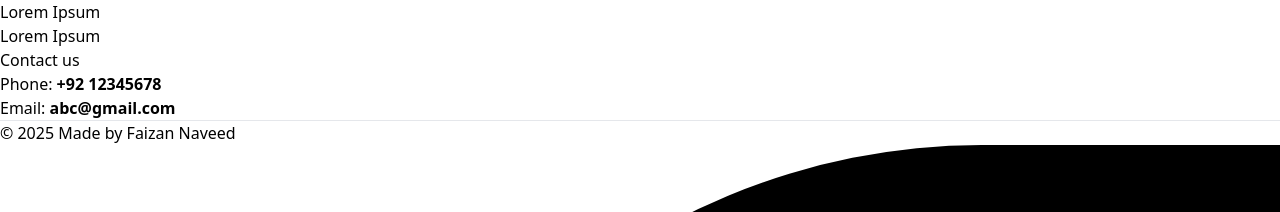
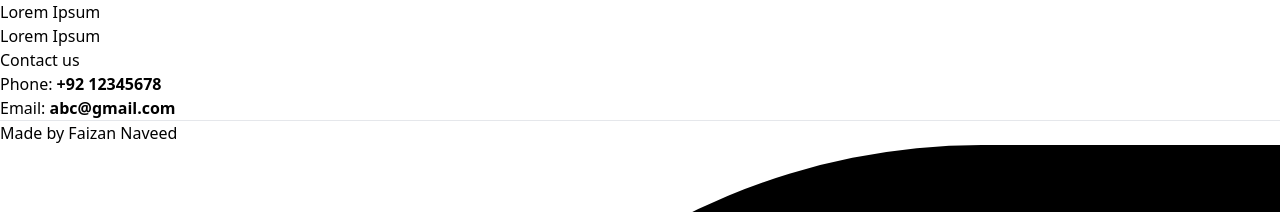
Before and after one commit to FaizanShah10/travel_web_application, a Next.js app: page / in a window 1280 px wide. Shown: the part 6600-6812 px from the top of the page. Built offline with nearby package versions, Linux system fonts and the light colour scheme.

Commit message:
Fixed ESLint errors

```diff
--- a/src/components/Footer.tsx
+++ b/src/components/Footer.tsx
@@ -56,7 +56,7 @@ const Footer = () => {
             </div>
             <hr className="my-6 sm:mx-auto border-gray-700 lg:my-8" />
             <div className="sm:flex sm:items-center sm:justify-between">
-                <span className="text-sm text-gray-500 sm:text-center ">© 2025 Made by <a href="https://faizan-naveed.vercel.app/" className="hover:underline">Faizan Naveed</a>
+                <span className="text-sm text-gray-500 sm:text-center ">Made by <a href="https://faizan-naveed.vercel.app/" className="hover:underline">Faizan Naveed</a>
                 </span>
                 <div className="flex mt-4 sm:justify-center sm:mt-0">
                     <a href="#" className="text-gray-500 hover:text-gray-900 hover:">
```
